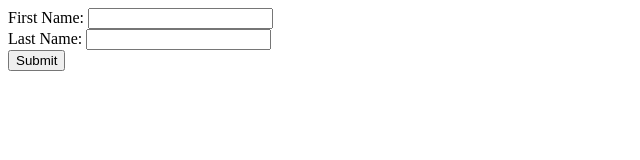
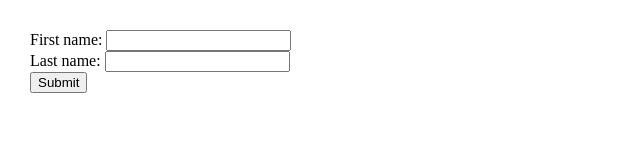
Before and after one commit to acciojob/form-login-knightcoder0108, a website: page main.html in a window 1280 px wide. Shown: the whole page, without its empty margins (0-640 px from the left). Drawn offline with Linux system fonts and the light colour scheme.

Commit message:
created a submission

```diff
--- a/main.html
+++ b/main.html
@@ -1,21 +1,27 @@
 <!DOCTYPE html>
-<html lang="en">
-<head>
-    <meta charset="UTF-8">
-    <meta name="viewport" content="width=device-width, initial-scale=1.0">
-    <title>Form Example</title>
-</head>
-<body>
-    <form id="nameForm">
-        <label for="firstName">First Name:</label>
-        <input type="text" id="firstName" name="firstName" required>
-        <br>
-        <label for="lastName">Last Name:</label>
-        <input type="text" id="lastName" name="lastName" required>
-        <br>
-        <button type="button" onclick="getFormvalue()">Submit</button>
+
+<html>
+  <head>
+    <meta charset="utf-8" />
+    <title>Return first and last name from a form</title>
+    <style type="text/css">
+      body {
+        margin: 30px;
+      }
+    </style>
+    <!-- <link rel="stylesheet" href="styles.css"> -->
+  </head>
+
+  <body>
+    <form id="form1" onsubmit="getFormvalue()">
+      First name: <input type="text" name="fname" /><br />
+      Last name: <input type="text" name="lname" /><br />
+      <input type="submit" value="Submit" />
     </form>
 
     <script src="script.js"></script>
-</body>
+    <script>
+
+    </script>
+  </body>
 </html>
--- a/script.js
+++ b/script.js
@@ -1,11 +1,17 @@
 function getFormvalue() {
     // Get the form element
-    var form = document.getElementById('nameForm');
+    var form = document.getElementById("form1");
 
-    // Get the values of first name and last name
-    var firstName = form.elements['firstName'].value;
-    var lastName = form.elements['lastName'].value;
+    // Get the values of first name and last name from the form
+    var firstName = form.fname.value;
+    var lastName = form.lname.value;
 
-    // Display the alert with the first and last name
-    alert(firstName + " " + lastName);
+    // Combine first name and last name
+    var fullName = firstName + " " + lastName;
+
+    // Display the full name using an alert
+    alert(fullName);
+
+    // Prevent the form from submitting and refreshing the page
+    // return false;
 }
```
